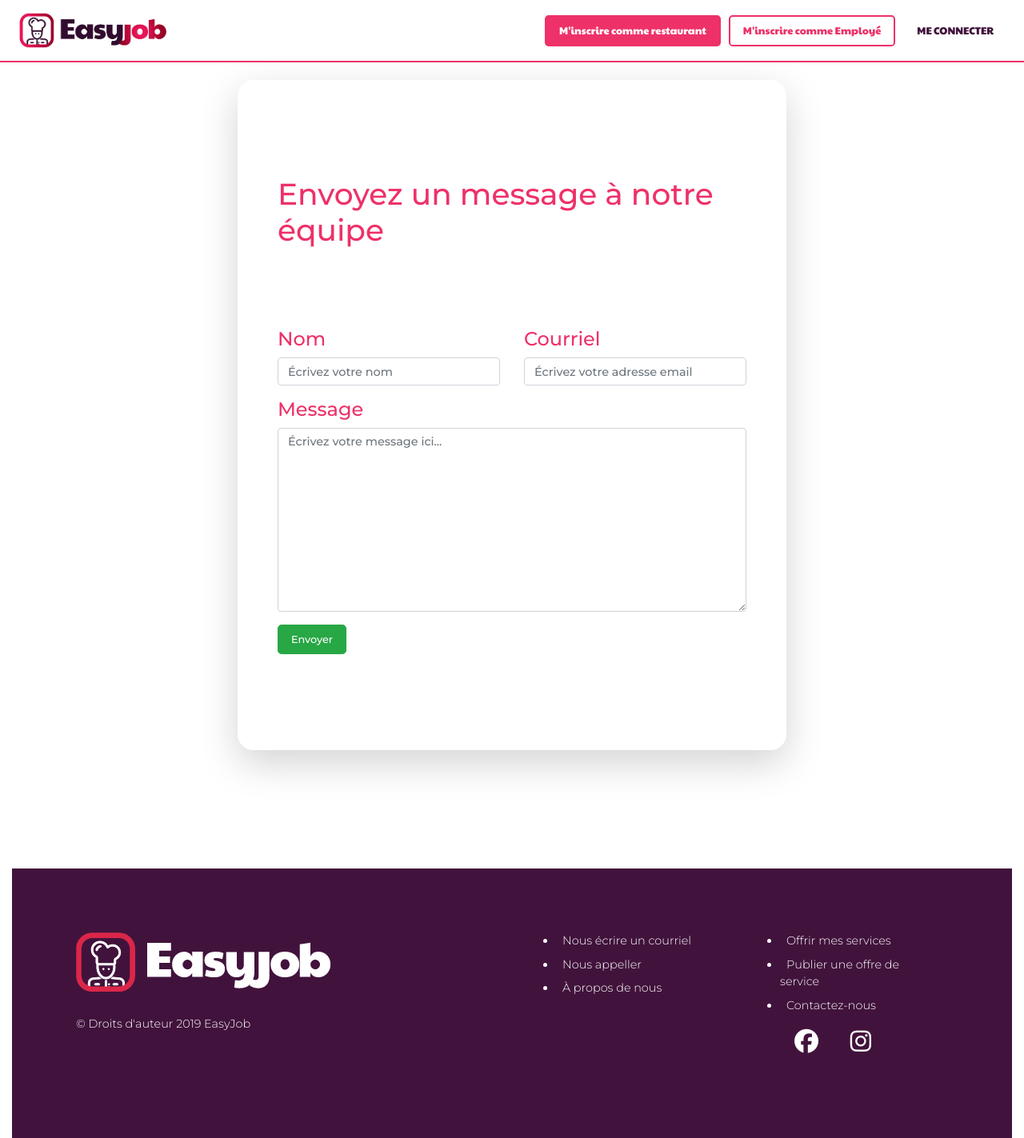
After one commit to sebastionny/EasyJob, a PHP site: template vues/contactUs.php in a window 1280 px wide. The commit adds this page. Shown: the whole page at 80% size. Run offline with PHP 8.4, Linux system fonts and the light colour scheme; the template is opened without the code that fills it, so the values that code supplies are empty; some libraries are stand-ins or nearby versions.

Commit message:
Formulaire Contact-us avec Ajax Bouton facebook/intagram fonctionnels

```diff
--- a/controleur/ActionBuilder.class.php
+++ b/controleur/ActionBuilder.class.php
@@ -7,7 +7,8 @@ require_once('./controleur/LogoutAction.class.php');
 require_once('./controleur/ProfilEmployeAction.class.php');
 require_once('./controleur/ProfilEmployeurAction.class.php');
 require_once('./controleur/DemadeServiceAction.class.php');
-
+require_once('./controleur/DemadeServiceAction.class.php');
+require_once('./controleur/ContactUsAction.class.php');
 class ActionBuilder{
     public static function getAction($nomAction){
         switch ($nomAction)
@@ -33,6 +34,9 @@ class ActionBuilder{
             case "demandeService":
                 return new DemadeServiceAction();
                 break;
+            case "contactUs":
+                return new ContactUsAction();
+                break;
             default :
                 return new DefaultAction();
         }
--- /dev/null
+++ b/js/script.js
@@ -0,0 +1,22 @@
+function _(id){ return document.getElementById(id); }
+function submitForm(){
+    _("mybtn").disabled = true;
+    _("status").innerHTML = 'Veuillez patienter ...';
+    var formdata = new FormData();
+    formdata.append( "n", _("n").value );
+    formdata.append( "e", _("e").value );
+    formdata.append( "m", _("m").value );
+    var ajax = new XMLHttpRequest();
+    ajax.open( "POST", "./vues/include/formContact.php" );
+    ajax.onreadystatechange = function() {
+        if(ajax.readyState == 4 && ajax.status == 200) {
+            if(ajax.responseText == "success"){
+                _("my_form").innerHTML = '<h2>Merci '+_("n").value+', votre message a été bien envoyé.</h2>';
+            } else {
+                _("status").innerHTML = ajax.responseText;
+                _("mybtn").disabled = false;
+            }
+        }
+    }
+    ajax.send( formdata );
+}
--- /dev/null
+++ b/vues/contactUs.php
@@ -0,0 +1,49 @@
+
+<html lang="en">
+<?php     require_once('./vues/include/headTest.php'); ?>
+<body>
+<div class="container-fluid space100">
+    <div class="row">
+        <div class="col-md-2"></div>
+        <section class="col-md-8">
+            <div class="container">
+                <div class="row justify-content-center">
+                    <div class=" shadow-lg p-3 mb-5 bg-white rounded col-md-12 col-lg-10 ">
+                        <div class="container space100 col-md-12 color2">
+                            <div class="justify-content-center">
+                                <div class="col-md-12 font2">
+                                    <form id="my_form" onsubmit="submitForm(); return false;">
+                                        <h3 class="fontGrand2 color2 space100" >Envoyez un message à notre équipe</h3>
+                                        <div class="row">
+                                            <div class="form-group col-sm-6">
+                                                <label for="name" class="h4">Nom</label>
+                                                <input id="n" class="form-control" placeholder="Écrivez votre nom" required>
+                                            </div>
+
+                                            <div class="form-group col-sm-6">
+                                                <label for="email" class="h4">Courriel</label>
+                                                <input id="e" class="form-control" placeholder="Écrivez votre adresse email" type="email" required>
+                                            </div>
+                                        </div>
+
+                                        <div class="form-group">
+                                            <label for="message" class="h4 ">Message</label>
+                                            <textarea id="m"  class="form-control" placeholder="Écrivez votre message ici..." rows="10" required></textarea>
+                                        </div>
+                                        <input id="mybtn" class="btn btn-success btn-lg pull-right " type="submit" value="Envoyer"> <span id="status"></span>
+                                    </form>
+                                </div>
+                            </div>
+                        </div>
+                    </div>
+
+                </div>
+        </section>
+        <div class="col-md-2"></div>
+
+    </div>
+</div>
+
+</body>
+<?php     require_once('./vues/include/footer.php'); ?>
+</html>
--- a/vues/include/footer.php
+++ b/vues/include/footer.php
@@ -17,9 +17,9 @@
                     <ul>
                         <li> <a href="#">Offrir mes services</a></li>
                         <li> <a href="#">Publier une offre de service</a></li>
-                        <li> <a href="#">Me connecter</a></li>
-                        <i class="fab fa-facebook"></i>
-                        <i class="fab fa-instagram"></i>
+                        <li> <a href="?action=contactUs"> Contactez-nous </a> </li>
+                        <a href="https://www.facebook.com"> <i class="fab fa-facebook"> </i></a>
+                        <a href="https://www.instagram.com"> <i class="fab fa-instagram" "></i></a>
 
                     </ul>
             </div>
--- a/vues/include/headTest.php
+++ b/vues/include/headTest.php
@@ -9,6 +9,7 @@
     <link href="https://fonts.googleapis.com/css?family=Montserrat:300,500&display=swap" rel="stylesheet">
     <link rel="icon" type="image/png" href="./img/favicon.png" sizes="32x32">
     <link rel="stylesheet" href="./css/style.css">
+    <script type="text/javascript" src="js/script.js"></script>
     <link href="./css/bootstrap-datetimepicker.min.css" rel="stylesheet" media="screen">
     <script src="https://cdnjs.cloudflare.com/ajax/libs/ion-rangeslider/2.3.0/js/ion.rangeSlider.min.js"></script>
     <script src="https://cdnjs.cloudflare.com/ajax/libs/jquery/3.3.1/jquery.min.js"></script>
```
Also changed, not shown: controleur/ContactUsAction.class.php (added, +8 -0 lines), js/user/compte.json (+7 -7 lines), vues/include/formContact.php (added, +19 -0 lines).
